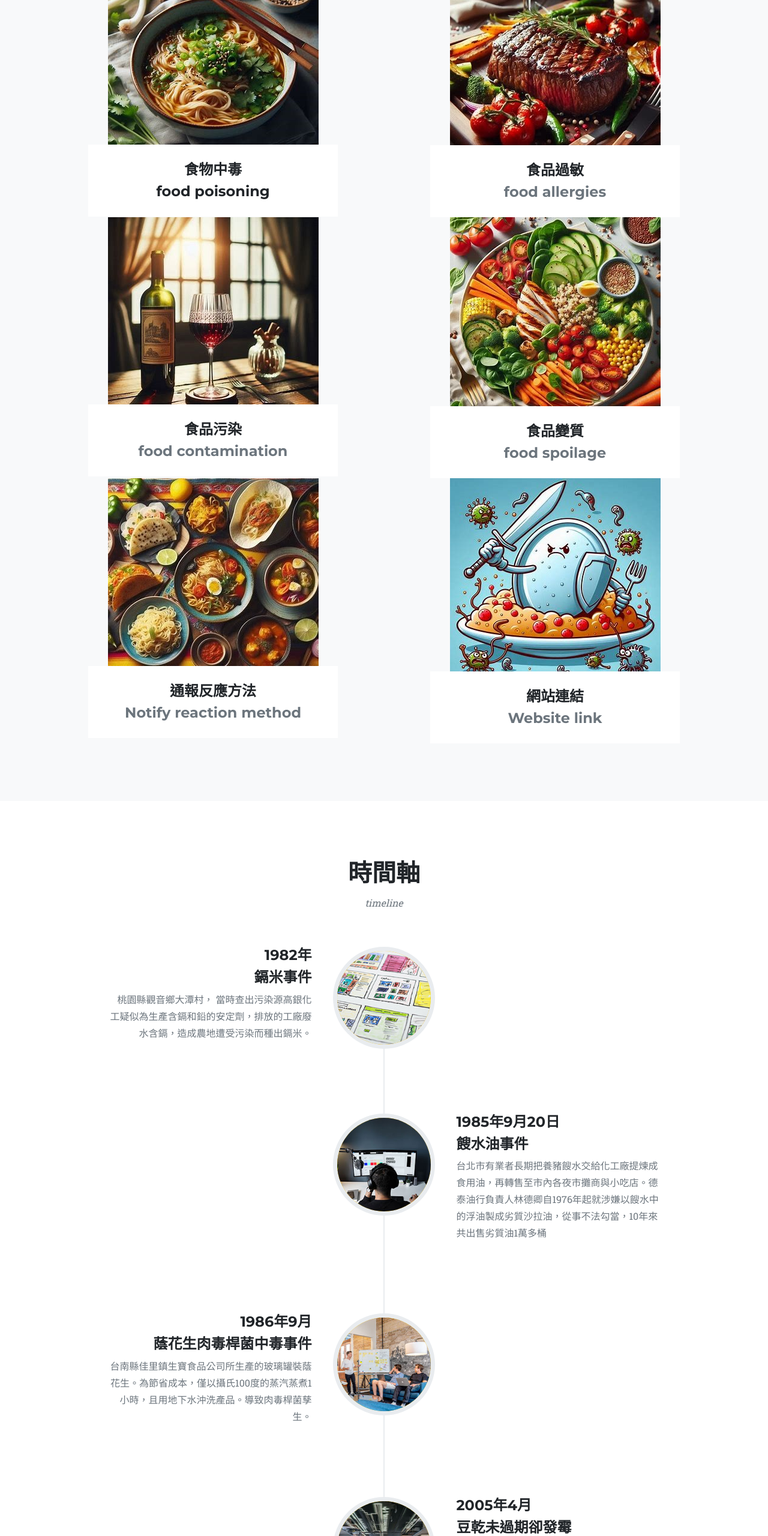
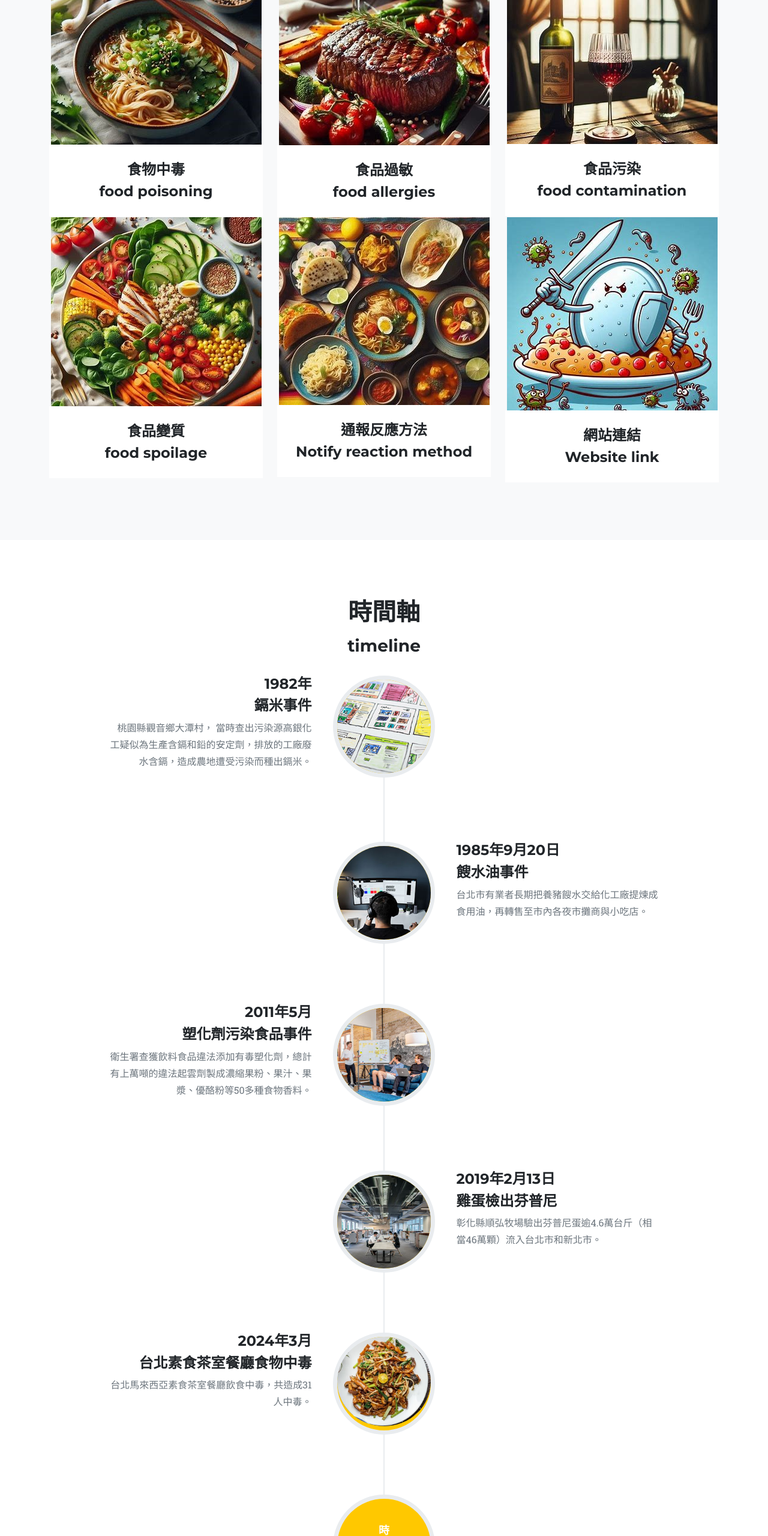
Before and after one commit to Food-Guardian-SHUics/Food-Guardian-SHUics.github.io, a plain HTML site: page page2.html in a window 1280 px wide. Shown: the part 1910-4470 px from the top of the page at 60% size. Drawn offline with nearby package versions, Linux system fonts and the light colour scheme.

Commit message:
page2052802

```diff
--- a/page2.html
+++ b/page2.html
@@ -103,7 +103,7 @@
                     <h3 class="section-heading text-muted">Introduction to food crisis</h3>
                 </div>
                 <div class="row">
-                    <div class="col-lg-6 col-sm-6 mb-6">
+                    <div class="col-lg-4 col-sm-6 mb-6">
                         <!-- Portfolio item 1-->
                         <div class="portfolio-item">
                             <a class="portfolio-link" data-bs-toggle="modal" href="#portfolioModal1">
@@ -120,7 +120,7 @@
                         </div>
                     </div>
                     </div>
-                    <div class="col-lg-6 col-sm-6 mb-6">
+                    <div class="col-lg-4 col-sm-6 mb-6">
                         <!-- Portfolio item 2-->
                         <div class="portfolio-item">
                             <a class="portfolio-link" data-bs-toggle="modal" href="#portfolioModal2">
@@ -133,11 +133,11 @@
                             </a>
                             <div class="portfolio-caption">
                                 <div class="portfolio-caption-heading">食品過敏</div>
-                                <div class="portfolio-caption-heading text-muted">food allergies</div>
+                                <div class="portfolio-caption-heading">food allergies</div>
                             </div>
                         </div>
                     </div>
-                    <div class="col-lg-6 col-sm-6 mb-6">
+                    <div class="col-lg-4 col-sm-6 mb-6">
                         <!-- Portfolio item 3-->
                         <div class="portfolio-item">
                             <a class="portfolio-link" data-bs-toggle="modal" href="#portfolioModal3">
@@ -150,11 +150,11 @@
                             </a>
                             <div class="portfolio-caption">
                                 <div class="portfolio-caption-heading">食品污染</div>
-                                <div class="portfolio-caption-heading text-muted">food contamination</div>
+                                <div class="portfolio-caption-heading">food contamination</div>
                             </div>
                         </div>
                     </div>
-                    <div class="col-lg-6 col-sm-6 mb-6 mb-lg-0">
+                    <div class="col-lg-4 col-sm-6 mb-6 mb-lg-0">
                         <!-- Portfolio item 4-->
                         <div class="portfolio-item">
                             <a class="portfolio-link" data-bs-toggle="modal" href="#portfolioModal4">
@@ -167,11 +167,11 @@
                             </a>
                             <div class="portfolio-caption">
                                 <div class="portfolio-caption-heading">食品變質</div>
-                                <div class="portfolio-caption-heading text-muted">food spoilage</div>
+                                <div class="portfolio-caption-heading">food spoilage</div>
                             </div>
                         </div>
                     </div>
-                    <div class="col-lg-6 col-sm-6 mb-6 mb-sm-0">
+                    <div class="col-lg-4 col-sm-6 mb-6 mb-sm-0">
                         <!-- Portfolio item 5-->
                         <div class="portfolio-item">
                             <a class="portfolio-link" data-bs-toggle="modal" href="#portfolioModal5">
@@ -184,11 +184,11 @@
                             </a>
                             <div class="portfolio-caption">
                                 <div class="portfolio-caption-heading">通報反應方法</div>
-                                <div class="portfolio-caption-heading text-muted">Notify reaction method</div>
+                                <div class="portfolio-caption-heading">Notify reaction method</div>
                             </div>
                         </div>
                     </div>
-                    <div class="col-lg-6 col-sm-6">
+                    <div class="col-lg-4 col-sm-6">
                         <!-- Portfolio item 6-->
                         <div class="portfolio-item">
                             <a class="portfolio-link" data-bs-toggle="modal" href="#portfolioModal6">
@@ -201,7 +201,7 @@
                             </a>
                             <div class="portfolio-caption">
                                 <div class="portfolio-caption-heading">網站連結</div>
-                                <div class="portfolio-caption-heading text-muted">Website link</div>
+                                <div class="portfolio-caption-heading">Website link</div>
                             </div>
                         </div>
                     </div>
@@ -216,8 +216,9 @@
             <div class="container">
                 <div class="text-center">
                     <h2 class="section-heading text-uppercase">時間軸</h2>
-                    <h3 class="section-subheading text-muted">timeline</h3>
+                    <h3 class="section-heading">timeline</h3>
                 </div>
+                <br>
                 <ul class="timeline">
                     <li>
                         <div class="timeline-image"><img class="rounded-circle img-fluid" src="assets/img/about/1.jpg" alt="..." /></div>
@@ -238,27 +239,37 @@
                                 <h4>1985年9月20日</h4>
                                 <h4 class="subheading">餿水油事件</h4>
                             </div>
-                            <div class="timeline-body"><p class="text-muted">台北市有業者長期把養豬餿水交給化工廠提煉成食用油，再轉售至市內各夜市攤商與小吃店。德泰油行負責人林德卿自1976年起就涉嫌以餿水中的浮油製成劣質沙拉油，從事不法勾當，10年來共出售劣質油1萬多桶</p></div>
+                            <div class="timeline-body"><p class="text-muted">台北市有業者長期把養豬餿水交給化工廠提煉成食用油，再轉售至市內各夜市攤商與小吃店。</p></div>
                         </div>
                     </li>
                     <li>
                         <div class="timeline-image"><img class="rounded-circle img-fluid" src="assets/img/about/3.jpg" alt="..." /></div>
                         <div class="timeline-panel">
                             <div class="timeline-heading">
-                                <h4>1986年9月</h4>
-                                <h4 class="subheading">蔭花生肉毒桿菌中毒事件</h4>
+                                <h4>2011年5月</h4>
+                                <h4 class="subheading">塑化劑污染食品事件</h4>
                             </div>
-                            <div class="timeline-body"><p class="text-muted">台南縣佳里鎮生寶食品公司所生產的玻璃罐裝蔭花生。為節省成本，僅以攝氏100度的蒸汽蒸煮1小時，且用地下水沖洗產品。導致肉毒桿菌孳生。</p></div>
+                            <div class="timeline-body"><p class="text-muted">衛生署查獲飲料食品違法添加有毒塑化劑，總計有上萬噸的違法起雲劑製成濃縮果粉、果汁、果漿、優酪粉等50多種食物香料。</p></div>
                         </div>
                     </li>
                     <li class="timeline-inverted">
                         <div class="timeline-image"><img class="rounded-circle img-fluid" src="assets/img/about/4.jpg" alt="..." /></div>
                         <div class="timeline-panel">
                             <div class="timeline-heading">
-                                <h4>2005年4月</h4>
-                                <h4 class="subheading">豆乾未過期卻發霉</h4>
+                                <h4>2019年2月13日</h4>
+                                <h4 class="subheading">雞蛋檢出芬普尼</h4>
                             </div>
-                            <div class="timeline-body"><p class="text-muted">桃園民眾4月底到雜貨店購買豆乾5包發霉（保存期限1年，有效日期到2006年2月1日），行政院衛生署表示，食品未過期即發霉，問題不在防腐劑劑量不足，有可能是業者品管出問題。</p></div>
+                            <div class="timeline-body"><p class="text-muted">彰化縣順弘牧場驗出芬普尼蛋逾4.6萬台斤（相當46萬顆）流入台北市和新北市。</p></div>
+                        </div>
+                    </li>
+                    <li>
+                        <div class="timeline-image"><img class="rounded-circle img-fluid" src="assets/img/page2/foodtea.png" alt="..." /></div>
+                        <div class="timeline-panel">
+                            <div class="timeline-heading">
+                                <h4>2024年3月</h4>
+                                <h4 class="subheading">台北素食茶室餐廳食物中毒</h4>
+                            </div>
+                            <div class="timeline-body"><p class="text-muted">台北馬來西亞素食茶室餐廳飲食中毒，共造成31人中毒。</p></div>
                         </div>
                     </li>
                     <li class="timeline-inverted">
@@ -311,8 +322,12 @@
                                 <div class="modal-body">
                                     <!-- Project details-->
                                     <h2 class="text-uppercase">食物中毒</h2>
-                                    <p class="item-intro text-muted">food poisoning</p>
+                                    <p class="text-muted">food poisoning</p>
                                     <p>
+                                        食物中毒的症狀包括腹瀉、噁心、嘔吐、腹痛、發燒、頭痛及虛弱等，有時還會伴隨血便或膿便。
+                                        症狀的嚴重程度會受到患者年齡、健康狀況、致病原因種類以及攝入污染食品量等因素影響。
+                                        抵抗力較弱的人可能出現較嚴重的症狀，甚至有死亡的風險。 一般食物中毒的症狀會持續1至2天，
+                                        有些則會持續1至10天。
                                         食物中毒是因攝取受污染或受污染的食物或飲料而引起的疾病。
                                         這種中毒通常是由細菌、病毒、寄生蟲或毒素引起的。食物中毒的症狀可以從輕微的不適到嚴重的疾病，甚至死亡。
                                         常見的食物中毒的病原體和毒素：
@@ -354,7 +369,7 @@
                                 <div class="modal-body">
                                     <!-- Project details-->
                                     <h2 class="text-uppercase">食品過敏</h2>
-                                    <p class="item-intro text-muted">food allergies</p>
+                                    <p class="text-muted">food allergies</p>
 
                                     <p>
                                         食物過敏是免疫系統對某些食物中的特定蛋白質過度反應的情況。
@@ -395,7 +410,7 @@
                                 <div class="modal-body">
                                     <!-- Project details-->
                                     <h2 class="text-uppercase">食品污染</h2>
-                                    <p class="item-intro text-muted">food contamination</p>
+                                    <p class="text-muted">food contamination</p>
 
                                     <p>食品污染是指食物在生產、加工、儲存、運輸和銷售過程中受到有害物質的污染，
                                     這些有害物質包括病原微生物（如細菌、病毒和寄生蟲）、化學物質（如農藥、重金屬和添加劑）
@@ -425,7 +440,7 @@
                                 <div class="modal-body">
                                     <!-- Project details-->
                                     <h2 class="text-uppercase">食品變質</h2>
-                                    <p class="item-intro text-muted">food spoilage</p>
+                                    <p class="text-muted">food spoilage</p>
 
                                     <p>
                                         食品變質是指食品由於各種原因而失去原有品質和食用價值的過程。這可能是由於微生物的生長、氧化、水分流失、食品中的化學變化等因素引起的。
@@ -469,7 +484,7 @@
                                 <div class="modal-body">
                                     <!-- Project details-->
                                     <h2 class="text-uppercase">通報反應方法</h2>
-                                    <p class="item-intro text-muted">Notify reaction method</p>
+                                    <p class="text-muted">Notify reaction method</p>
 
                                     <p>
                                         1. 立即通報當地衛生部門或相關當局：發現任何食品安全問題或健康危機時，應立即通報當地衛生部門或食品安全監管機構。這些機構擁有處理和調查食品安全問題的專業知識和資源。
@@ -503,9 +518,13 @@
                                 <div class="modal-body">
                                     <!-- Project details-->
                                     <h2 class="text-uppercase">食物中毒</h2>
-                                    <p class="item-intro text-muted">Website link</p>
-                                    <a href="https://www.fda.gov.tw/tc/siteContent.aspx?sid=9097it" class="btn btn-primary">食品通報入口</a>
-                                    <p></p>
+                                    <p class="text-muted">Website link</p>
+                                    <a href="https://www.fda.gov.tw/tc/siteContent.aspx?sid=9097it" target="_blank" class="btn btn-primary">食品通報入口</a>
+                                    <br><br>
+                                    <a href="https://www.fda.gov.tw/TC/siteContent.aspx?sid=10672" target="_blank" class="btn btn-primary">1919全國食安專線 一通就夠</a>
+                                    <br><br>
+                                    <p>「1919」全國食安專線（下稱「1919」專線）為整合跨部會機關原有之服務專線，只要是食安相關疑慮，一通電話即有專人提供專業的協助，民眾的問題就可以獲得正確解答與澄清
+                                        。</p>
                                     <ul class="list-inline">
 
                                     </ul>
```
Also changed, not shown: assets/img/page2/foodtea.png (added).
